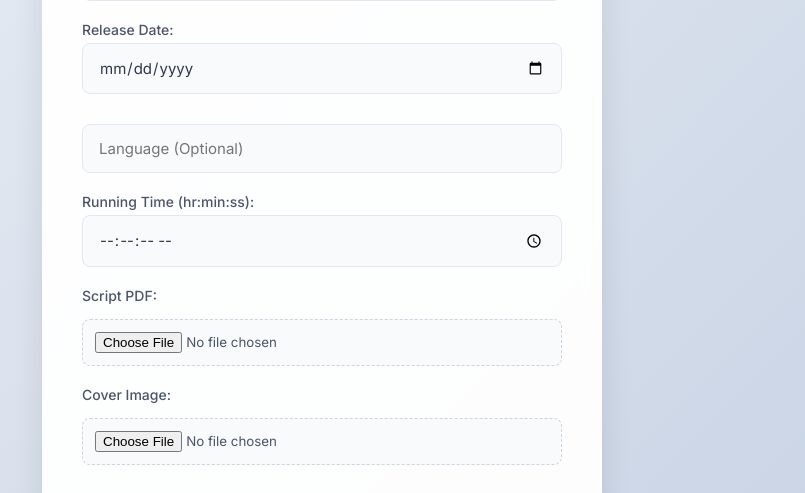
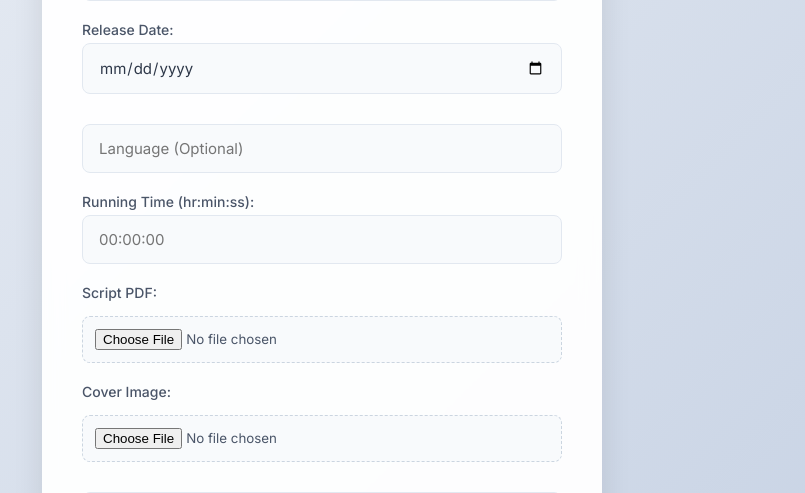
Before and after one commit to josephmathew18/Film-Production-Manager, a Django app: page /add/ in a window 1280 px wide. Shown: the part 757-1250 px from the top of the page, without its empty margins (318-1123 px from the left). Run offline with Django 5.2, Linux system fonts and the light colour scheme; the visitor is signed in with stand-in values (Sample User, id 1).

Commit message:
Fix running_time input to act as duration field instead of AM/PM clock picker

```diff
--- a/project/templates/add_project.html
+++ b/project/templates/add_project.html
@@ -165,7 +165,7 @@
 
             <input type="text" name="language" placeholder="Language (Optional)">
             <label style="display:block; text-align:left; color:#4a5568; font-weight:500; font-size:14px; margin-bottom:5px;">Running Time (hr:min:ss):</label>
-            <input type="time" step="1" name="running_time" style="width: 100%; padding: 14px 16px; margin: 0 0 20px; border-radius: 8px; border: 1px solid #e2e8f0; background: #f8fafc; font-family: 'Inter', sans-serif; font-size: 15px; color: #2d3748; box-sizing: border-box;">
+            <input type="text" name="running_time" placeholder="00:00:00" pattern="^\d{1,2}:\d{2}:\d{2}$" title="Format: hours:minutes:seconds (e.g. 02:30:00)" style="width: 100%; padding: 14px 16px; margin: 0 0 20px; border-radius: 8px; border: 1px solid #e2e8f0; background: #f8fafc; font-family: 'Inter', sans-serif; font-size: 15px; color: #2d3748; box-sizing: border-box;">
 
             <label
                 style="display:block; text-align:left; color:#4a5568; font-weight:500; font-size:14px; margin-bottom:5px;">Script
--- a/project/templates/update_project.html
+++ b/project/templates/update_project.html
@@ -162,7 +162,7 @@
 
 <input type="text" name="language" value="{{ project.language|default_if_none:'' }}" placeholder="Language (Optional)">
 <label style="display:block; text-align:left; color:#4a5568; font-weight:500; font-size:14px; margin-bottom:5px;">Running Time (hr:min:ss):</label>
-<input type="time" step="1" name="running_time" value="{{ project.running_time|default_if_none:'' }}" style="width: 100%; padding: 14px 16px; margin: 0 0 20px; border-radius: 8px; border: 1px solid #e2e8f0; background: #f8fafc; font-family: 'Inter', sans-serif; font-size: 15px; color: #2d3748; box-sizing: border-box;">
+<input type="text" name="running_time" value="{{ project.running_time|default_if_none:'' }}" placeholder="00:00:00" pattern="^\d{1,2}:\d{2}:\d{2}$" title="Format: hours:minutes:seconds (e.g. 02:30:00)" style="width: 100%; padding: 14px 16px; margin: 0 0 20px; border-radius: 8px; border: 1px solid #e2e8f0; background: #f8fafc; font-family: 'Inter', sans-serif; font-size: 15px; color: #2d3748; box-sizing: border-box;">
 
 {% if project.script %}
 <div class="current-file">
```
